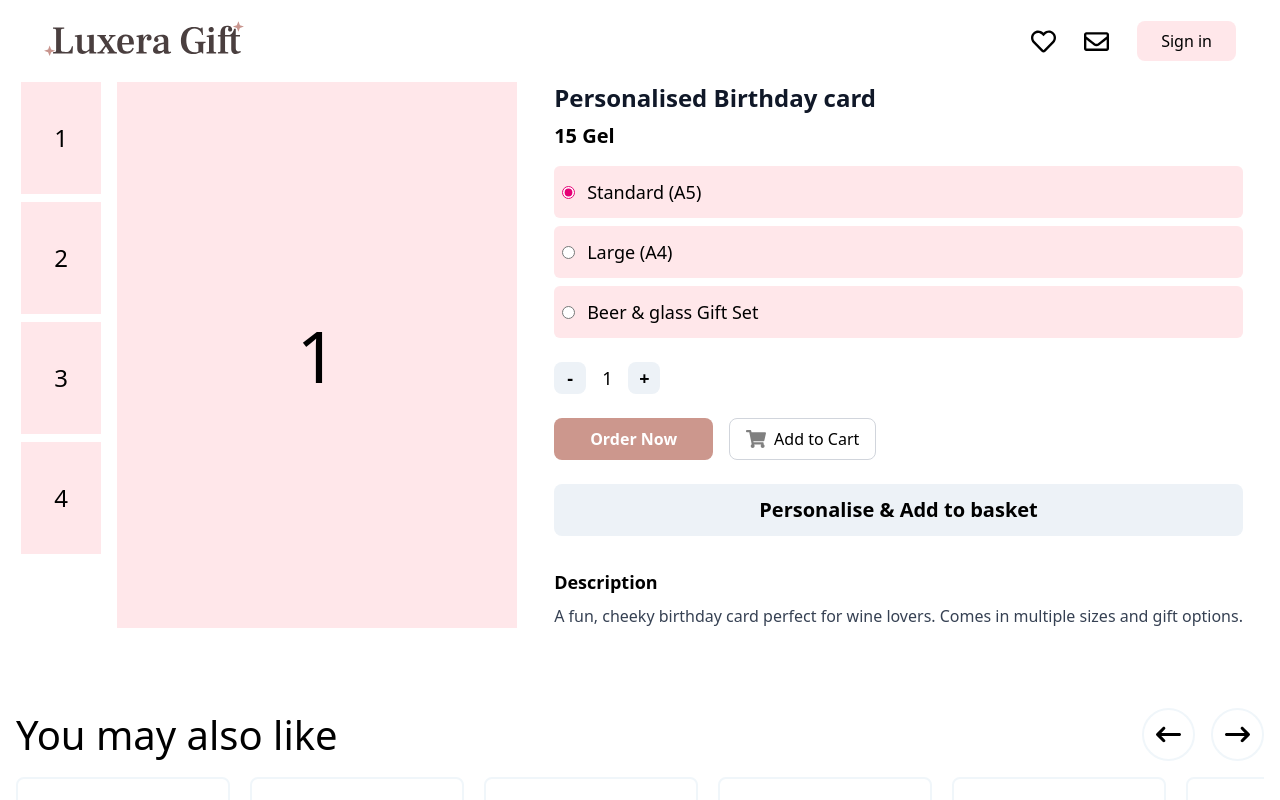
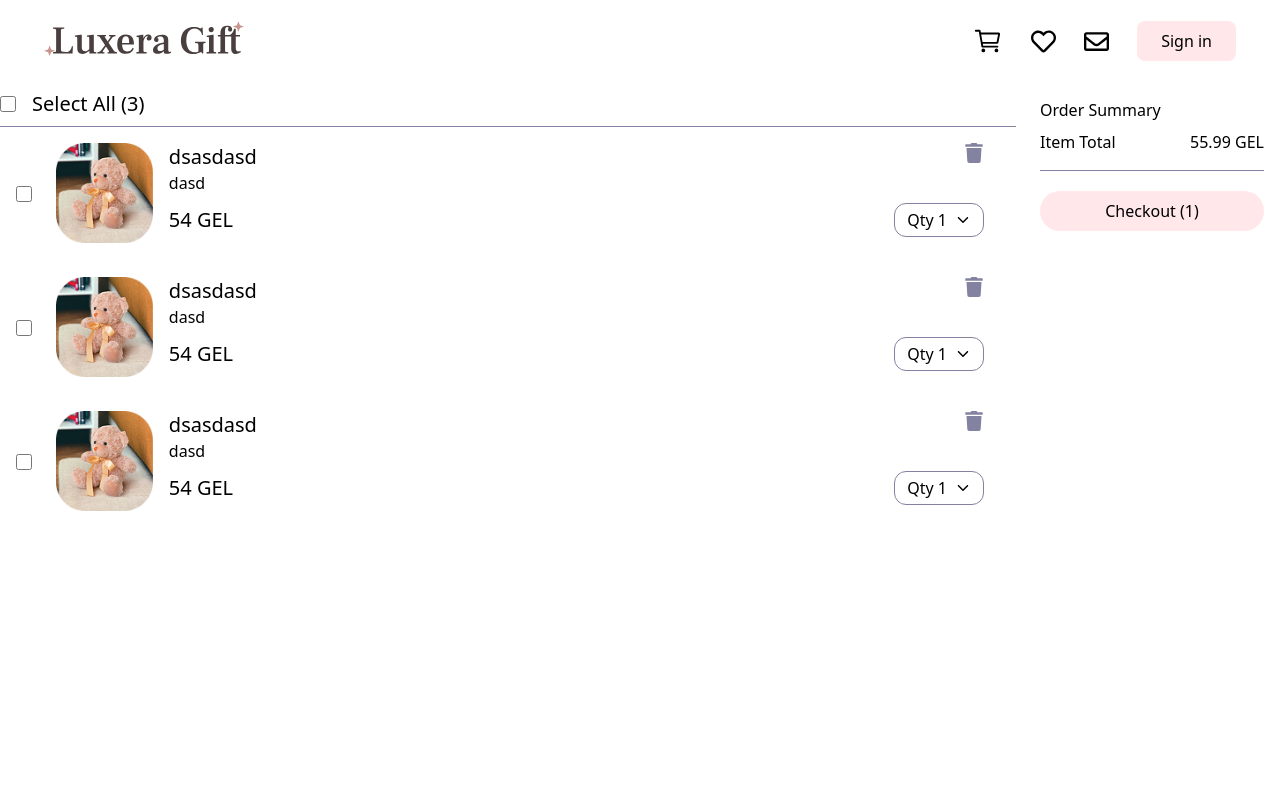
Before and after one commit to GeoLine02/luxera, a Next.js app: page /1/cart in a window 1280 px wide. Shown: the top 800 px of the page. Built offline with nearby package versions, Linux system fonts and the light colour scheme; a web font is replaced by a local one.

Commit message:
style: cart

```diff
--- /dev/null
+++ b/app/[locale]/cart/components/CartItem.tsx
@@ -0,0 +1,66 @@
+"use client";
+
+import Input from "@/app/ui/Input";
+import Image from "next/image";
+import CartItemImage from "@/public/CartItemImage.png";
+import { FaTrash } from "react-icons/fa";
+import { Dropdown } from "@/app/ui/DropDown";
+import { IoIosArrowDown } from "react-icons/io";
+
+interface CartItemProps {
+  title: string;
+  price: number;
+  description: string;
+  qunatity: number;
+}
+
+const quantities = Array.from({ length: 99 }, (_, i) => i + 1);
+
+const CartItem = ({ description, price, qunatity, title }: CartItemProps) => {
+  return (
+    <div className="flex items-center gap-4 p-4">
+      <div>
+        <Input type="checkbox" checked={false} name={title} />
+      </div>
+      <div className="flex gap-4 w-full">
+        <div>
+          <Image src={CartItemImage} alt={title} />
+        </div>
+        <div className="w-full">
+          <div className="flex justify-between pr-4">
+            <h1 className="text-xl">{title}</h1>
+            <div>
+              <FaTrash
+                size={20}
+                className="text-medium-gray hover:text-red-500 transition-all duration-300 cursor-pointer"
+              />
+            </div>
+          </div>
+          <p>{description}</p>
+
+          <div className="flex items-center justify-between">
+            <h1 className="text-xl font-medium">{price} GEL</h1>
+            <Dropdown>
+              <Dropdown.Trigger>
+                <div className="flex items-center border border-medium-gray p-1 px-3 rounded-xl justify-between w-fit gap-2 ">
+                  <span>Qty {qunatity}</span>
+                  <IoIosArrowDown />
+                </div>
+              </Dropdown.Trigger>
+              <Dropdown.Menu
+                className="max-h-[300px] overflow-y-auto"
+                expandMode="absolute"
+              >
+                {quantities.map((quantity) => (
+                  <Dropdown.Item key={quantity}>{quantity}</Dropdown.Item>
+                ))}
+              </Dropdown.Menu>
+            </Dropdown>
+          </div>
+        </div>
+      </div>
+    </div>
+  );
+};
+
+export default CartItem;
--- /dev/null
+++ b/app/[locale]/cart/components/CartItemsList.tsx
@@ -0,0 +1,22 @@
+import Input from "@/app/ui/Input";
+import CartItem from "./CartItem";
+
+const CartItemsList = () => {
+  return (
+    <div className="w-full">
+      <div className="py-2 border-b flex items-center gap-2 border-medium-gray">
+        <Input type="checkbox" name="selectAll" checked={false} />
+        <label className="text-xl font-medium" htmlFor="selectAll">
+          Select All (3)
+        </label>
+      </div>
+      <div>
+        <CartItem description="dasd" price={54} qunatity={1} title="dsasdasd" />
+        <CartItem description="dasd" price={54} qunatity={1} title="dsasdasd" />
+        <CartItem description="dasd" price={54} qunatity={1} title="dsasdasd" />
+      </div>
+    </div>
+  );
+};
+
+export default CartItemsList;
--- /dev/null
+++ b/app/[locale]/cart/components/CartTotals.tsx
@@ -0,0 +1,23 @@
+"use client";
+
+import CheckoutButton from "./CheckoutButton";
+
+const CartTotals = () => {
+  return (
+    <div className="w-full max-w-[20%] px-4">
+      <div className="space-y-2 border-b border-medium-gray py-4">
+        <h1 className="font-medium">Order Summary</h1>
+
+        <div className="flex items-center justify-between">
+          <span>Item Total</span>
+          <span>55.99 GEL</span>
+        </div>
+      </div>
+      <div className="mt-5">
+        <CheckoutButton itemsCount={1} />
+      </div>
+    </div>
+  );
+};
+
+export default CartTotals;
--- /dev/null
+++ b/app/[locale]/cart/components/CheckoutButton.tsx
@@ -0,0 +1,23 @@
+import Button from "@/app/ui/Button";
+
+interface CheckoutButtonProps {
+  itemsCount: number;
+}
+
+const CheckoutButton = ({ itemsCount }: CheckoutButtonProps) => {
+  return (
+    <div>
+      <Button
+        rounded="full"
+        type="button"
+        bgColor="lightPink"
+        className="py-2 flex items-center justify-center font-medium"
+        titleColor="black"
+        onClick={() => console.log("checked out")}
+        title={`Checkout (${itemsCount})`}
+      />
+    </div>
+  );
+};
+
+export default CheckoutButton;
--- /dev/null
+++ b/app/[locale]/cart/page.tsx
@@ -0,0 +1,15 @@
+import CartItemsList from "./components/CartItemsList";
+import CartTotals from "./components/CartTotals";
+
+const Cart = () => {
+  return (
+    <div className="container min-h-[calc(100vh-100px)]">
+      <div className="flex gap-2">
+        <CartItemsList />
+        <CartTotals />
+      </div>
+    </div>
+  );
+};
+
+export default Cart;
--- a/app/globals.css
+++ b/app/globals.css
@@ -31,6 +31,18 @@
   /* break-points */
 
   --breakpoint-xs: 30rem;
+}
+
+/* Remove number input arrows for Chrome, Safari, Edge */
+input[type="number"]::-webkit-outer-spin-button,
+input[type="number"]::-webkit-inner-spin-button {
+  -webkit-appearance: none;
+  margin: 0;
+}
+
+/* Remove number input arrows for Firefox */
+input[type="number"] {
+  -moz-appearance: textfield;
 }
 
 body {
--- a/app/shared/Header.tsx
+++ b/app/shared/Header.tsx
@@ -5,6 +5,7 @@ import Image from "next/image";
 import { FaRegHeart } from "react-icons/fa";
 import { FaRegEnvelope } from "react-icons/fa";
 import { usePathname, useRouter } from "next/navigation";
+import { IoCartOutline } from "react-icons/io5";
 
 import Button from "../ui/Button";
 import { FaBars } from "react-icons/fa6";
@@ -32,6 +33,9 @@ const Header = () => {
 
       <div className="flex items-center gap-7 ">
         <div className="hidden lg:block cursor-pointer">
+          <IoCartOutline onClick={() => router.push("/cart")} size={30} />
+        </div>
+        <div className="hidden lg:block cursor-pointer">
           <FaRegHeart size={25} />
         </div>
         <div className="hidden lg:block cursor-pointer">
--- a/app/ui/DropDown.tsx
+++ b/app/ui/DropDown.tsx
@@ -82,11 +82,12 @@ const Trigger = ({ children }: TriggerProps) => {
 interface MenuProps {
   children: ReactNode;
   expandMode: ExpandModeType;
+  className?: string;
 }
 
 type ExpandModeType = "overlay" | "absolute";
 
-const Menu = ({ children, expandMode }: MenuProps) => {
+const Menu = ({ children, expandMode, className }: MenuProps) => {
   const { isOpen } = useDropdown();
 
   const dropDownMenuTransition = classNames("dropdown-animation", {
@@ -98,7 +99,7 @@ const Menu = ({ children, expandMode }: MenuProps) => {
 
   return (
     <div
-      className={`${dropDownMenuTransition} bg-white left-0 w-full top-[75px] rounded shadow-lg z-10`}
+      className={`${dropDownMenuTransition} ${className} bg-white left-0 w-full top-[75px] rounded shadow-lg z-10`}
     >
       {children}
     </div>
```
Also changed, not shown: public/CartItemImage.png (added).
